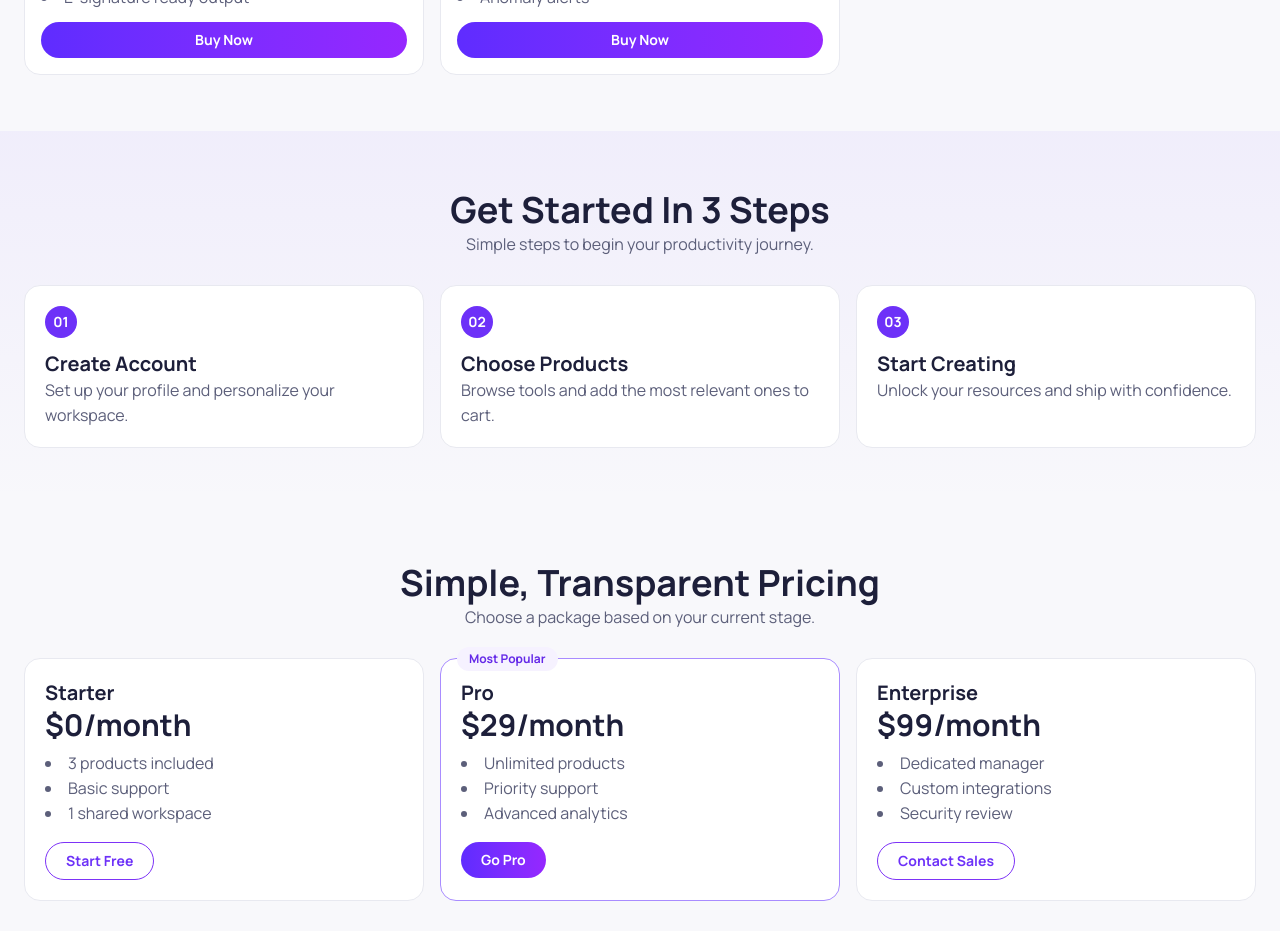
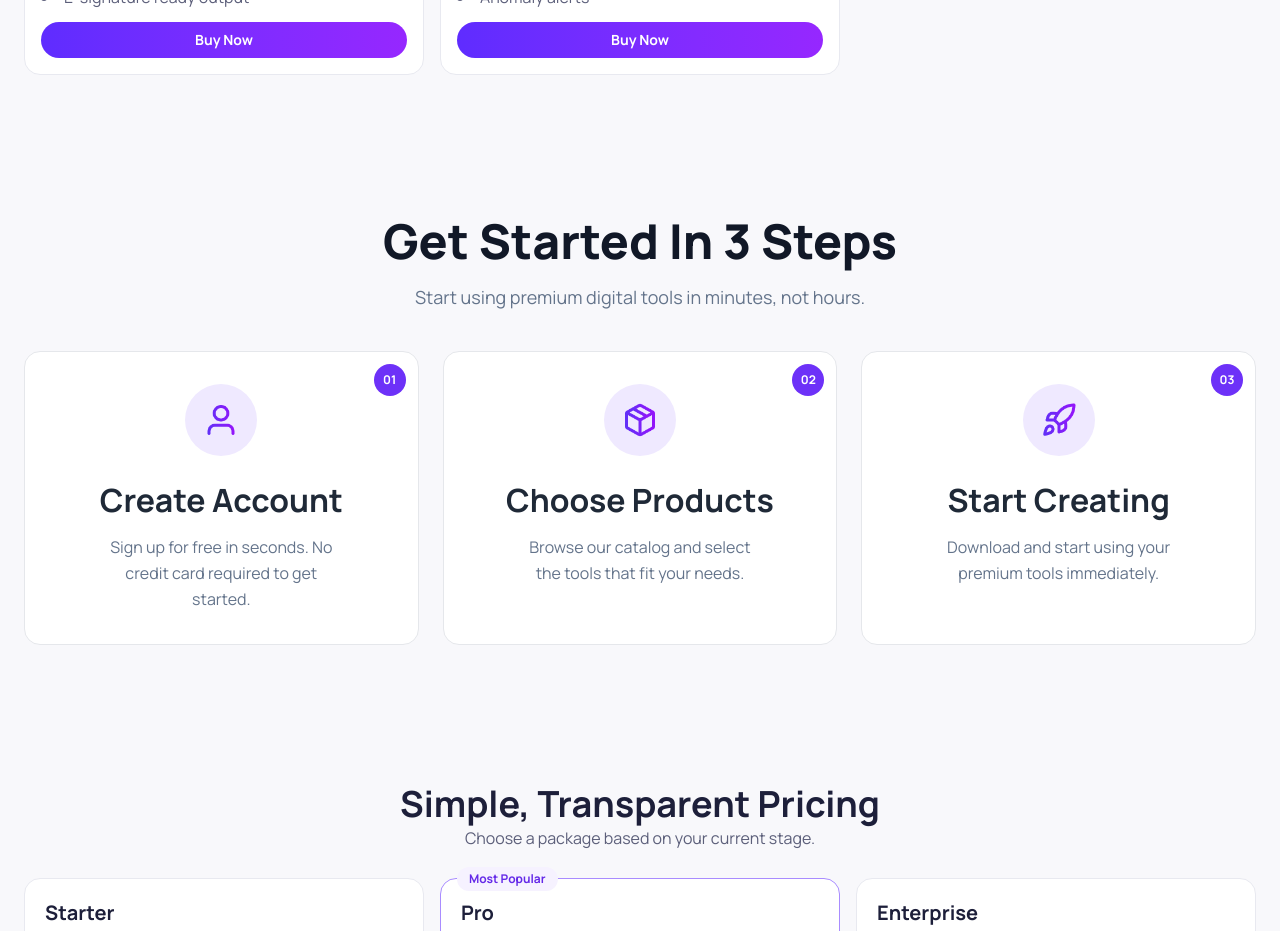
Before and after one commit to Lynx-Swapnil/Digitools-Platform, a React (Vite) app: page / in a window 1280 px wide. Shown: the part 2040-2971 px from the top of the page. Built offline with nearby package versions, Linux system fonts and the light colour scheme.

Commit message:
added steps section

```diff
--- a/src/components/StepsSection/StepsSection.jsx
+++ b/src/components/StepsSection/StepsSection.jsx
@@ -1,37 +1,65 @@
+import stepImg1 from '../../../assets/user.png'
+import stepImg2 from '../../../assets/package.png'
+import stepImg3 from '../../../assets/rocket.png'
+
+const steps = [
+  {
+    id: '01',
+    title: 'Create Account',
+    description: 'Sign up for free in seconds. No credit card required to get started.',
+    image: stepImg1,
+    imageAlt: 'Create Account',
+  },
+  {
+    id: '02',
+    title: 'Choose Products',
+    description: 'Browse our catalog and select the tools that fit your needs.',
+    image: stepImg2,
+    imageAlt: 'Choose Products',
+  },
+  {
+    id: '03',
+    title: 'Start Creating',
+    description: 'Download and start using your premium tools immediately.',
+    image: stepImg3,
+    imageAlt: 'Start Creating',
+  },
+]
+
 function StepsSection() {
   return (
     <section
-      className="mx-auto w-full max-w-[1280px] bg-gradient-to-b from-[rgba(117,73,255,0.06)] to-transparent px-3 py-14 md:px-4 lg:px-6"
+      className="mx-auto w-full max-w-7xl px-3 py-20 md:px-4 lg:px-6"
       id="steps"
     >
-      <header className="mb-7 text-center">
-        <h2 className="font-heading text-4xl font-bold leading-tight text-[#1d1f3a]">
+      <header className="mb-10 text-center">
+        <h2 className="font-heading text-5xl font-extrabold leading-tight text-[#111827]">
           Get Started In 3 Steps
         </h2>
-        <p className="text-[#5c5f7a]">Simple steps to begin your productivity journey.</p>
+        <p className="mt-3 text-lg text-[#64748b]">
+          Start using premium digital tools in minutes, not hours.
+        </p>
       </header>
-      <div className="grid grid-cols-1 gap-4 md:grid-cols-2 lg:grid-cols-3">
-        <article className="rounded-2xl border border-[#e8e9f0] bg-white p-5">
-          <span className="inline-flex h-8 w-8 items-center justify-center rounded-full bg-[#6d31f8] text-sm font-bold text-white">
-            01
-          </span>
-          <h3 className="mt-3 font-heading text-xl font-bold text-[#1d1f3a]">Create Account</h3>
-          <p className="text-[#5c5f7a]">Set up your profile and personalize your workspace.</p>
-        </article>
-        <article className="rounded-2xl border border-[#e8e9f0] bg-white p-5">
-          <span className="inline-flex h-8 w-8 items-center justify-center rounded-full bg-[#6d31f8] text-sm font-bold text-white">
-            02
-          </span>
-          <h3 className="mt-3 font-heading text-xl font-bold text-[#1d1f3a]">Choose Products</h3>
-          <p className="text-[#5c5f7a]">Browse tools and add the most relevant ones to cart.</p>
-        </article>
-        <article className="rounded-2xl border border-[#e8e9f0] bg-white p-5">
-          <span className="inline-flex h-8 w-8 items-center justify-center rounded-full bg-[#6d31f8] text-sm font-bold text-white">
-            03
-          </span>
-          <h3 className="mt-3 font-heading text-xl font-bold text-[#1d1f3a]">Start Creating</h3>
-          <p className="text-[#5c5f7a]">Unlock your resources and ship with confidence.</p>
-        </article>
+      <div className="grid grid-cols-1 gap-6 md:grid-cols-2 lg:grid-cols-3">
+        {steps.map((step) => (
+          <article
+            key={step.id}
+            className="relative rounded-2xl border border-[#e5e7eb] bg-white px-6 py-8 text-center"
+          >
+            <span className="absolute top-3 right-3 inline-flex h-8 w-8 items-center justify-center rounded-full bg-[#6d31f8] text-xs font-bold text-white">
+              {step.id}
+            </span>
+
+            <div className="mx-auto mb-5 inline-flex h-18 w-18 items-center justify-center rounded-full bg-[#efe9ff]">
+              <img src={step.image} alt={step.imageAlt} className="h-9 w-9 object-contain" />
+            </div>
+
+            <h3 className="font-heading text-[2rem] font-bold text-[#1f2937]">{step.title}</h3>
+            <p className="mx-auto mt-2 max-w-[240px] text-base leading-relaxed text-[#64748b]">
+              {step.description}
+            </p>
+          </article>
+        ))}
       </div>
     </section>
   )
```
